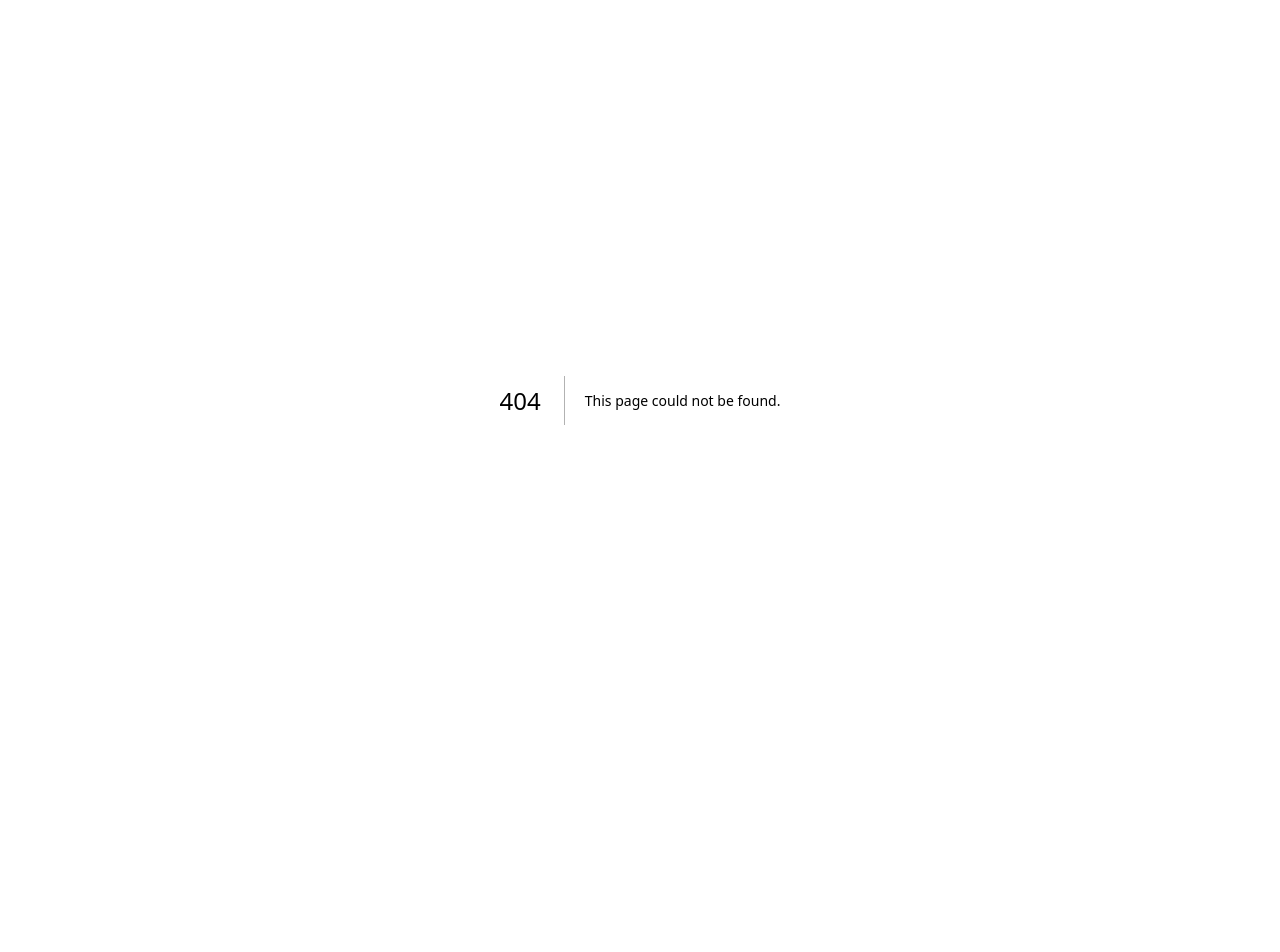
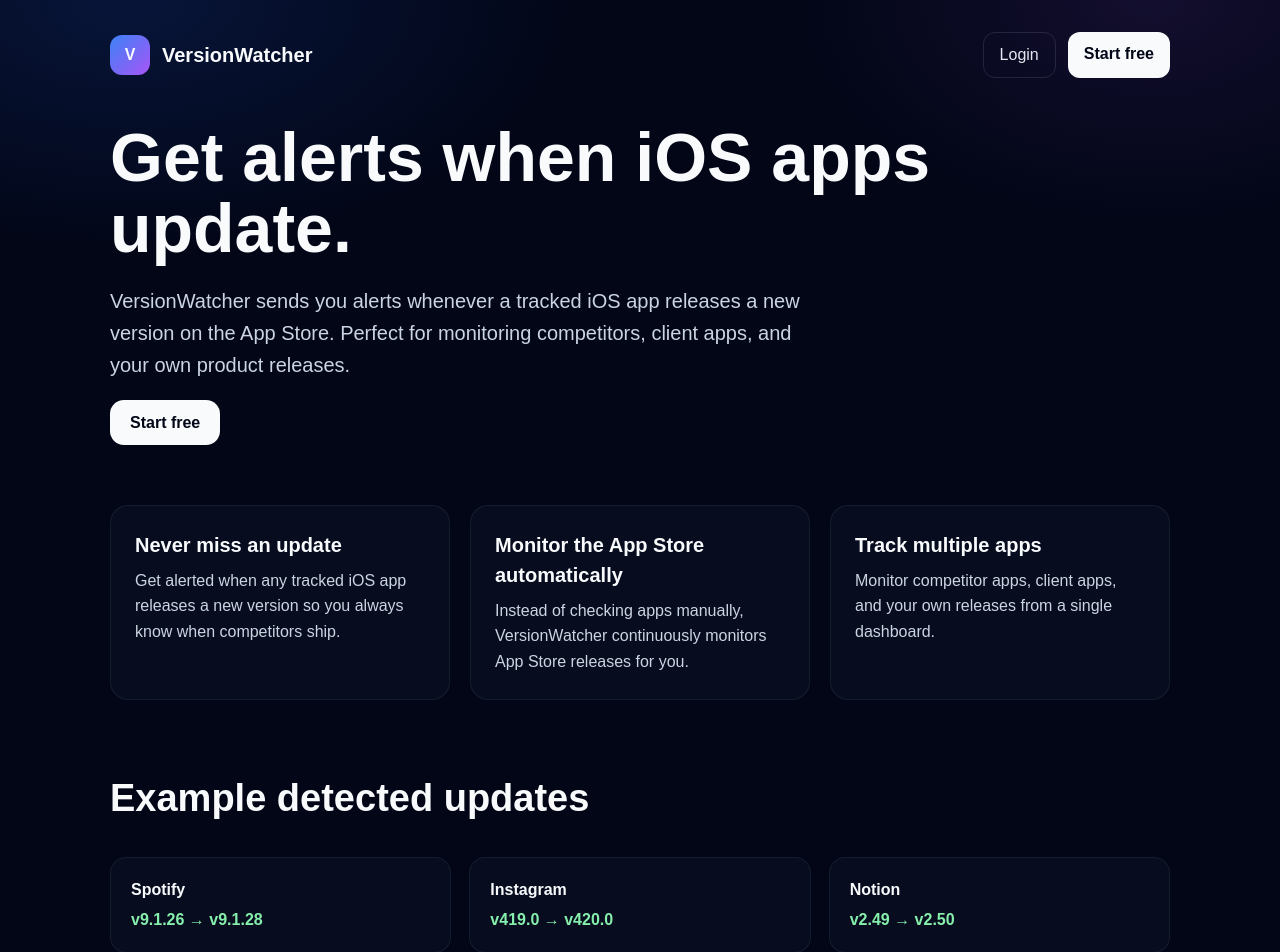
Before and after one commit to dasaa-ai/versionwatcher, a Next.js app: page /app-update-alerts-ios in a window 1280 px wide. Before the commit this address had no page. Shown: the top 952 px of the page. Before the commit the page ends 800 px from the top, so only its background shows below. Built offline with nearby package versions, Linux system fonts and the light colour scheme.

Commit message:
Add SEO page for app update alerts iOS

```diff
--- /dev/null
+++ b/app/app-update-alerts-ios/page.tsx
@@ -0,0 +1,277 @@
+import type { Metadata } from "next";
+import Link from "next/link";
+
+export const metadata: Metadata = {
+  title: "App Update Alerts for iOS Apps | VersionWatcher",
+  description:
+    "Get automatic alerts when iOS apps release new versions. Monitor competitor apps, client apps, and App Store releases with VersionWatcher.",
+};
+
+const benefits = [
+  {
+    title: "Never miss an update",
+    text: "Get alerted when any tracked iOS app releases a new version so you always know when competitors ship.",
+  },
+  {
+    title: "Monitor the App Store automatically",
+    text: "Instead of checking apps manually, VersionWatcher continuously monitors App Store releases for you.",
+  },
+  {
+    title: "Track multiple apps",
+    text: "Monitor competitor apps, client apps, and your own releases from a single dashboard.",
+  },
+];
+
+const examples = [
+  { app: "Spotify", from: "9.1.26", to: "9.1.28" },
+  { app: "Instagram", from: "419.0", to: "420.0" },
+  { app: "Notion", from: "2.49", to: "2.50" },
+];
+
+const faqs = [
+  {
+    q: "How do I get alerts when an app updates?",
+    a: "With VersionWatcher you simply add the app you want to monitor. When the App Store version changes, you receive an email alert.",
+  },
+  {
+    q: "Can I track competitor apps?",
+    a: "Yes. Many product teams and founders use VersionWatcher specifically to monitor competitor releases.",
+  },
+  {
+    q: "How frequently are updates checked?",
+    a: "VersionWatcher checks tracked apps every two hours.",
+  },
+  {
+    q: "Does this work for any iOS app?",
+    a: "Yes. You can track almost any iOS app listed on the App Store.",
+  },
+];
+
+export default function AppUpdateAlertsPage() {
+  return (
+    <main
+      style={{
+        minHeight: "100vh",
+        background:
+          "radial-gradient(900px 500px at 10% 0%, rgba(37,99,235,.16), rgba(0,0,0,0) 50%), radial-gradient(800px 500px at 90% 0%, rgba(168,85,247,.10), rgba(0,0,0,0) 45%), #020617",
+        color: "#f8fafc",
+      }}
+    >
+      <section
+        style={{
+          maxWidth: 1100,
+          margin: "0 auto",
+          padding: "32px 20px 88px",
+        }}
+      >
+        <header
+          style={{
+            display: "flex",
+            justifyContent: "space-between",
+            alignItems: "center",
+            marginBottom: 44,
+          }}
+        >
+          <Link
+            href="/"
+            style={{
+              display: "flex",
+              alignItems: "center",
+              gap: 12,
+              textDecoration: "none",
+              color: "#f8fafc",
+            }}
+          >
+            <div
+              style={{
+                width: 40,
+                height: 40,
+                borderRadius: 12,
+                background:
+                  "linear-gradient(135deg, rgba(59,130,246,1), rgba(168,85,247,1))",
+                display: "grid",
+                placeItems: "center",
+                fontWeight: 900,
+              }}
+            >
+              V
+            </div>
+            <div style={{ fontWeight: 900, fontSize: 20 }}>
+              VersionWatcher
+            </div>
+          </Link>
+
+          <div style={{ display: "flex", gap: 12 }}>
+            <Link
+              href="/login"
+              style={{
+                padding: "10px 16px",
+                borderRadius: 12,
+                border: "1px solid rgba(148,163,184,.18)",
+                color: "#e2e8f0",
+                textDecoration: "none",
+              }}
+            >
+              Login
+            </Link>
+
+            <Link
+              href="/signup"
+              style={{
+                padding: "10px 16px",
+                borderRadius: 12,
+                background: "#f8fafc",
+                color: "#020617",
+                textDecoration: "none",
+                fontWeight: 800,
+              }}
+            >
+              Start free
+            </Link>
+          </div>
+        </header>
+
+        <section style={{ marginBottom: 70 }}>
+          <h1
+            style={{
+              fontSize: "clamp(40px,6vw,68px)",
+              fontWeight: 900,
+              lineHeight: 1.05,
+              marginBottom: 20,
+            }}
+          >
+            Get alerts when iOS apps update.
+          </h1>
+
+          <p
+            style={{
+              fontSize: 20,
+              lineHeight: 1.6,
+              maxWidth: 700,
+              color: "#cbd5e1",
+              marginBottom: 30,
+            }}
+          >
+            VersionWatcher sends you alerts whenever a tracked iOS app releases
+            a new version on the App Store. Perfect for monitoring competitors,
+            client apps, and your own product releases.
+          </p>
+
+          <Link
+            href="/signup"
+            style={{
+              padding: "14px 20px",
+              borderRadius: 14,
+              background: "#f8fafc",
+              color: "#020617",
+              textDecoration: "none",
+              fontWeight: 900,
+            }}
+          >
+            Start free
+          </Link>
+        </section>
+
+        <section
+          style={{
+            display: "grid",
+            gridTemplateColumns: "repeat(3,1fr)",
+            gap: 20,
+            marginBottom: 70,
+          }}
+        >
+          {benefits.map((b) => (
+            <div
+              key={b.title}
+              style={{
+                padding: 24,
+                borderRadius: 18,
+                background: "rgba(15,23,42,.45)",
+                border: "1px solid rgba(148,163,184,.1)",
+              }}
+            >
+              <div style={{ fontWeight: 900, fontSize: 20, marginBottom: 8 }}>
+                {b.title}
+              </div>
+
+              <div style={{ color: "#cbd5e1", lineHeight: 1.6 }}>{b.text}</div>
+            </div>
+          ))}
+        </section>
+
+        <section style={{ marginBottom: 70 }}>
+          <h2
+            style={{
+              fontSize: 38,
+              fontWeight: 900,
+              marginBottom: 30,
+            }}
+          >
+            Example detected updates
+          </h2>
+
+          <div
+            style={{
+              display: "grid",
+              gridTemplateColumns: "repeat(3,1fr)",
+              gap: 18,
+            }}
+          >
+            {examples.map((e) => (
+              <div
+                key={e.app}
+                style={{
+                  padding: 20,
+                  borderRadius: 16,
+                  background: "rgba(15,23,42,.45)",
+                  border: "1px solid rgba(148,163,184,.1)",
+                }}
+              >
+                <div style={{ fontWeight: 900, marginBottom: 6 }}>{e.app}</div>
+
+                <div
+                  style={{
+                    color: "#86efac",
+                    fontWeight: 700,
+                  }}
+                >
+                  v{e.from} → v{e.to}
+                </div>
+              </div>
+            ))}
+          </div>
+        </section>
+
+        <section>
+          <h2
+            style={{
+              fontSize: 36,
+              fontWeight: 900,
+              marginBottom: 24,
+            }}
+          >
+            FAQ
+          </h2>
+
+          <div style={{ display: "grid", gap: 14 }}>
+            {faqs.map((f) => (
+              <div
+                key={f.q}
+                style={{
+                  padding: 18,
+                  borderRadius: 16,
+                  background: "rgba(15,23,42,.45)",
+                  border: "1px solid rgba(148,163,184,.1)",
+                }}
+              >
+                <div style={{ fontWeight: 800, marginBottom: 6 }}>{f.q}</div>
+
+                <div style={{ color: "#cbd5e1", lineHeight: 1.6 }}>{f.a}</div>
+              </div>
+            ))}
+          </div>
+        </section>
+      </section>
+    </main>
+  );
+}
```
